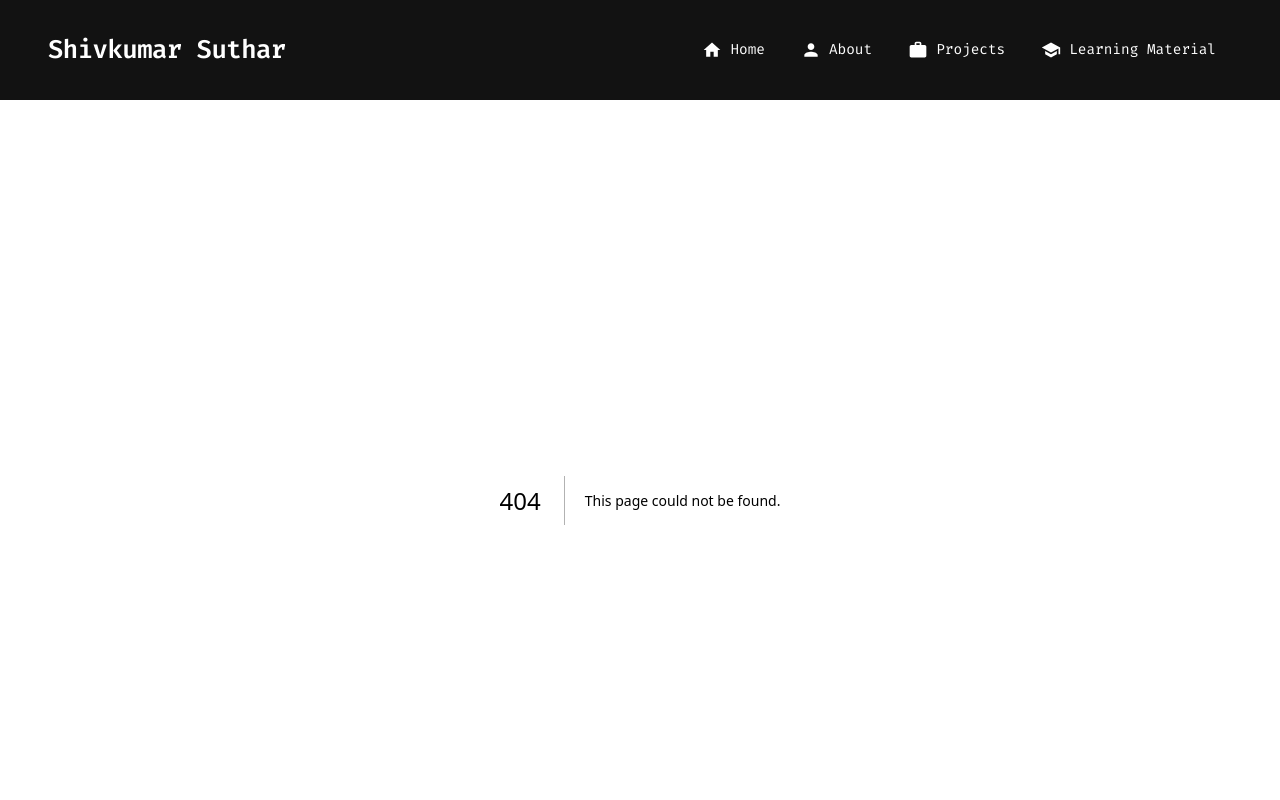
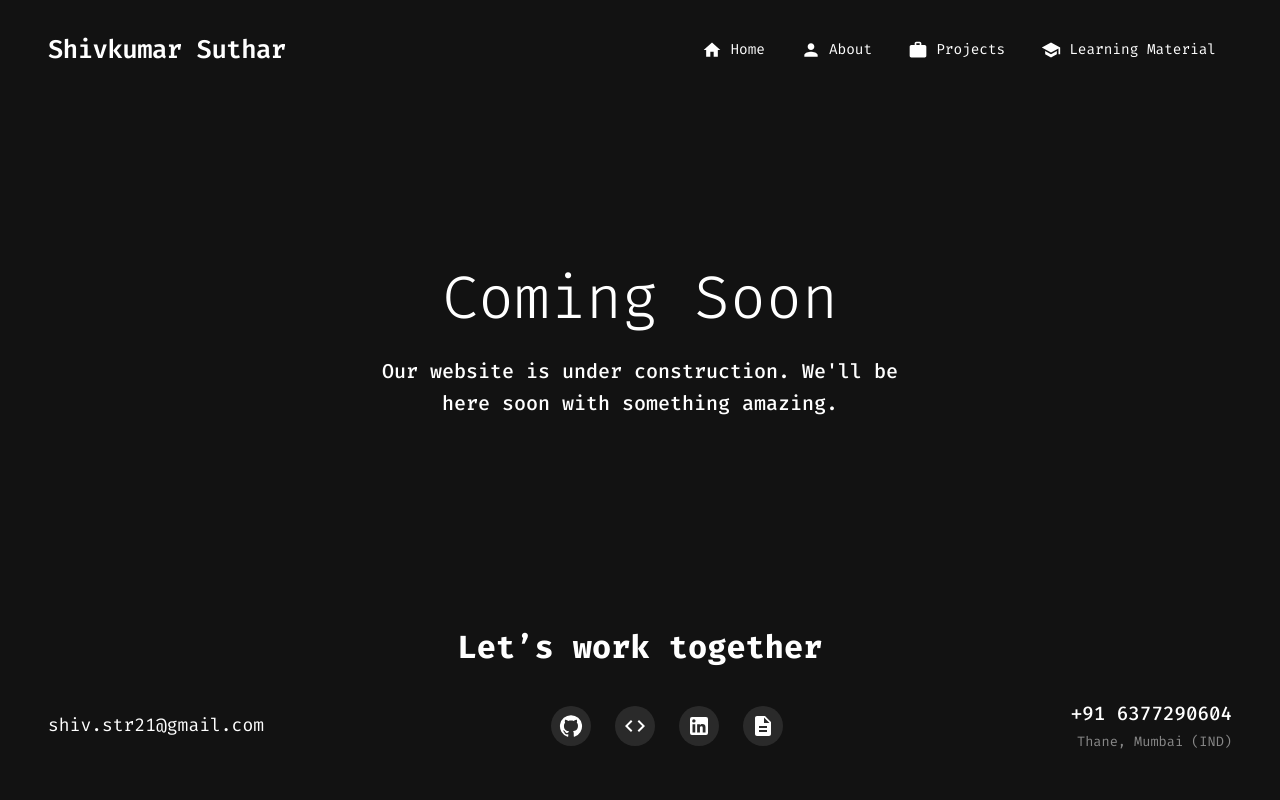
Before and after one commit to ShivkumarSuthar/portfolio-shivkumar, a Next.js app: page /about in a window 1280 px wide. Before the commit this address had no page. Shown: the top 800 px of the page. Built offline with nearby package versions, Linux system fonts and the light colour scheme.

Commit message:
pages added

```diff
--- /dev/null
+++ b/src/app/about/page.js
@@ -0,0 +1,31 @@
+// pages/coming-soon.js
+"use client";
+
+import React from "react";
+import { Box, Container, Typography } from "@mui/material";
+
+export default function ComingSoon() {
+  return (
+    <Box
+      sx={{
+        minHeight: "60vh",
+        display: "flex",
+        alignItems: "center",
+        justifyContent: "center",
+        // background: "linear-gradient(135deg, #667eea, #764ba2)",
+        color: "#fff",
+        textAlign: "center",
+        p: 3,
+      }}
+    >
+      <Container maxWidth="sm">
+        <Typography variant="h2" gutterBottom>
+          Coming Soon
+        </Typography>
+        <Typography variant="h6">
+          Our website is under construction. We'll be here soon with something amazing.
+        </Typography>
+      </Container>
+    </Box>
+  );
+}
```
Also changed, not shown: src/app/projects/page.js (added, +31 -0 lines).
